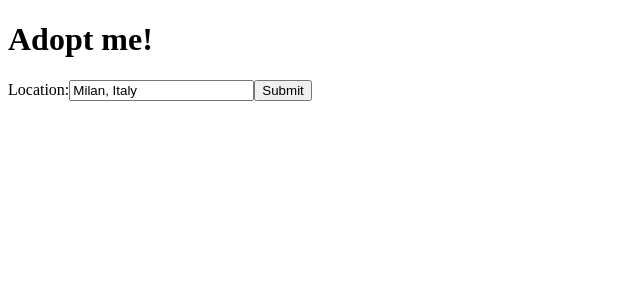
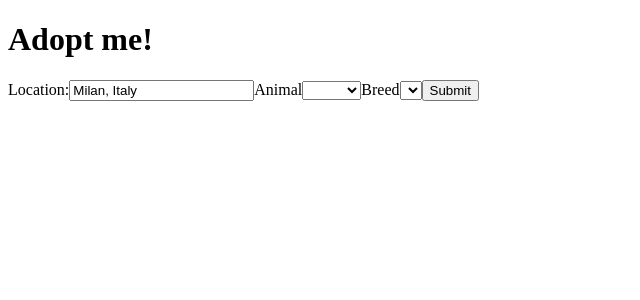
Before and after one commit to Mostakimul/vanilla-react, a React (Vite) app: page / in a window 1280 px wide. Shown: the top 300 px of the page, without its empty margins (0-640 px from the left). Built offline with nearby package versions, Linux system fonts and the light colour scheme.

Commit message:
new breed option added

```diff
--- a/src/SearchParams.js
+++ b/src/SearchParams.js
@@ -1,7 +1,12 @@
 import { useState } from "react";
+
+const ANIMALS = ["bird", "cat", "dog", "rabbit", "reptile"];
 
 const SearchParams = () => {
   const [location, setLocation] = useState("Milan, Italy");
+  const [animal, setAnimal] = useState("");
+  const [breed, setBreed] = useState("");
+  const breeds = [];
   return (
     <div className="search-params">
       <form>
@@ -15,6 +20,40 @@ const SearchParams = () => {
           />
         </label>
 
+        <label htmlFor="animal">
+          Animal
+          <select
+            onChange={(e) => setAnimal(e.target.value)}
+            onBlur={(e) => setAnimal(e.target.value)}
+            id="animal"
+            value={animal}
+          >
+            <option />
+            {ANIMALS.map((animal) => (
+              <option value={animal} key={animal}>
+                {animal}
+              </option>
+            ))}
+          </select>
+        </label>
+
+        <label htmlFor="breed">
+          Breed
+          <select
+            onChange={(e) => setBreed(e.target.value)}
+            onBlur={(e) => setBreed(e.target.value)}
+            id="breed"
+            value={breed}
+          >
+            <option />
+            {breeds.map((breed) => (
+              <option value={breed} key={breed}>
+                {breed}
+              </option>
+            ))}
+          </select>
+        </label>
+
         <button>Submit</button>
       </form>
     </div>
```
